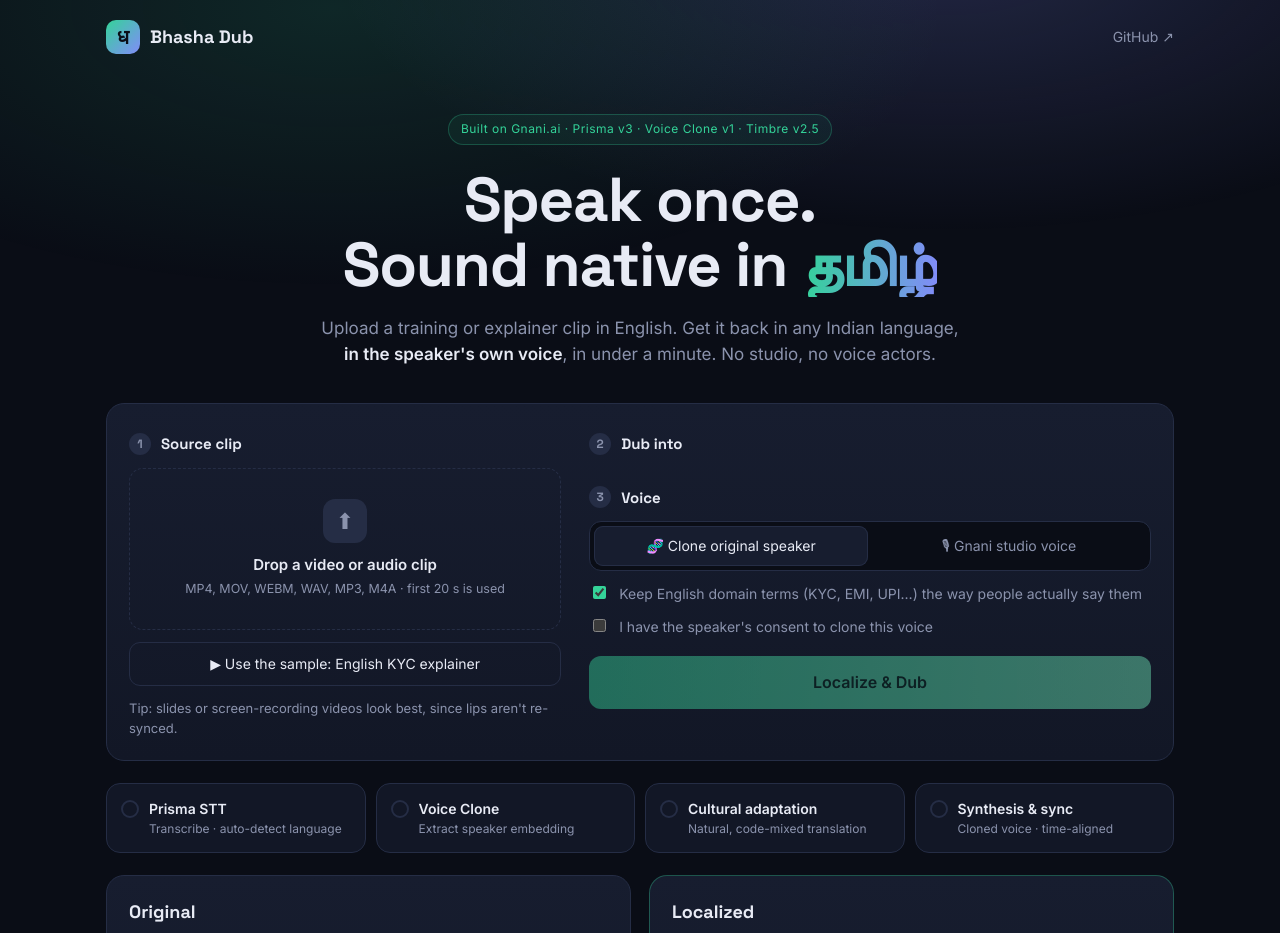
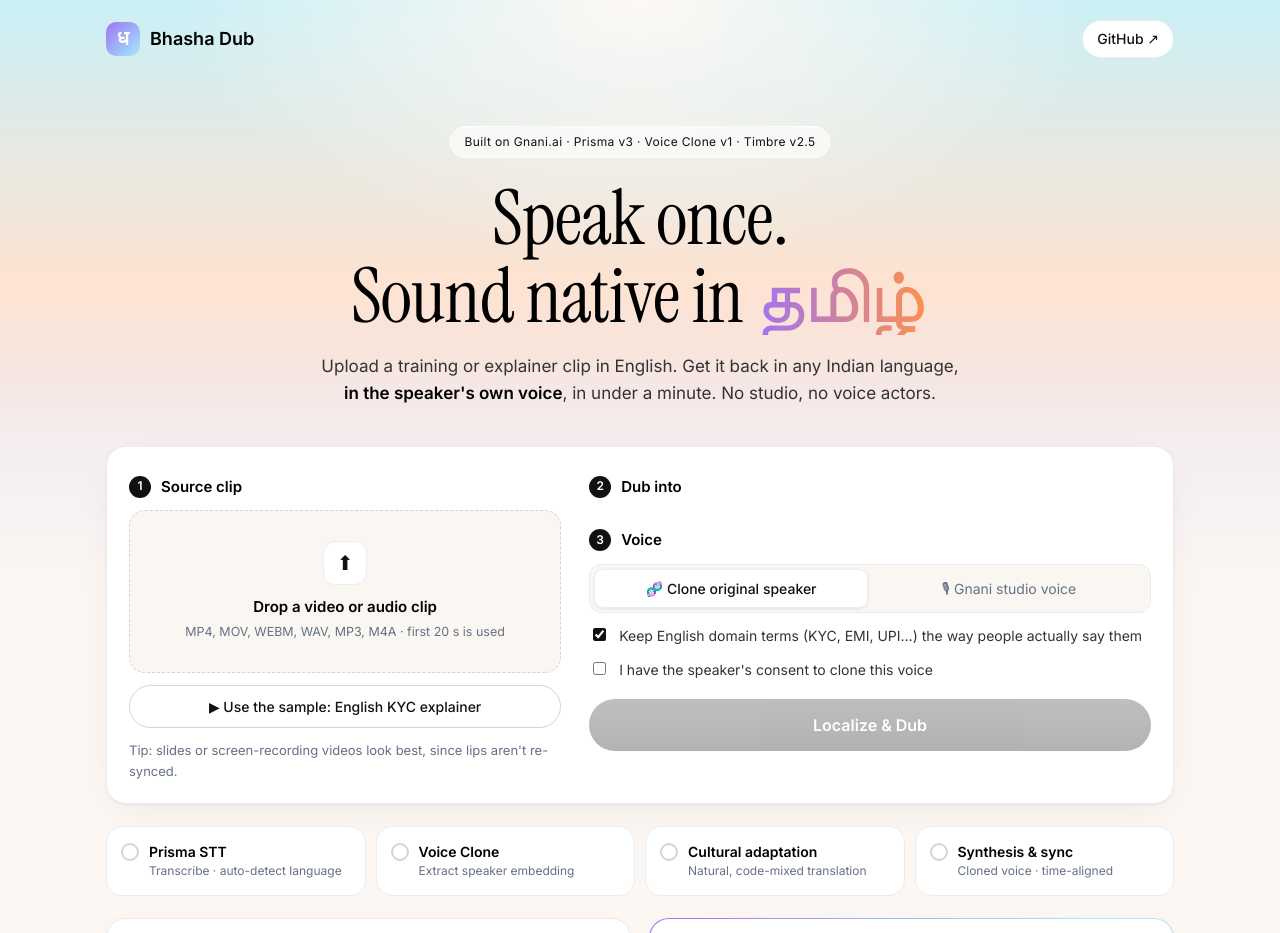
Before and after one commit to Shrutiiicodes/Gnani-aichallenge, a plain HTML site: page static/index.html in a window 1280 px wide. Shown: the top 933 px of the page. Drawn offline with Linux system fonts and the light colour scheme; no server answers.

Commit message:
Retheme frontend to gnani.ai brand palette

```diff
--- a/static/index.html
+++ b/static/index.html
@@ -7,7 +7,7 @@
 <meta name="description" content="Dub training and explainer videos into Indian languages in the speaker's own cloned voice. Built on Gnani.ai Prisma, Voice Clone and Timbre.">
 <link rel="preconnect" href="https://fonts.googleapis.com">
 <link rel="preconnect" href="https://fonts.gstatic.com" crossorigin>
-<link href="https://fonts.googleapis.com/css2?family=Inter:wght@400;500;600&family=Space+Grotesk:wght@500;600;700&display=swap" rel="stylesheet">
+<link href="https://fonts.googleapis.com/css2?family=Inter:wght@400;500;600&family=Instrument+Serif:ital@0;1&display=swap" rel="stylesheet">
 <link rel="stylesheet" href="/static/style.css">
 </head>
 <body>
--- a/static/style.css
+++ b/static/style.css
@@ -1,102 +1,114 @@
+/* Palette taken from gnani.ai: cream/white surfaces, black type, pastel cyan→peach→lavender gradient, purple + orange accents. */
 :root {
-  --bg: #0a0d16; --panel: #121726; --panel2: #171d2f; --line: #252d45;
-  --text: #e8ebf5; --muted: #8b93ad; --accent: #34d399; --accent2: #818cf8; --warn: #f87171;
-  color-scheme: dark;
+  --bg: #fcf7f2; --panel: #ffffff; --panel2: #faf7f2; --line: #eaecf0; --line2: #d0d5dd;
+  --text: #000000; --body: #333333; --muted: #667085;
+  --ink: #111111; --purple: #9f73f4; --orange: #fe914b; --cyan: #a2ebfc; --peach: #ffd3b7; --lav: #e2e0fb;
+  --warn: #d92d20;
+  color-scheme: light;
 }
 * { box-sizing: border-box; }
-body { margin: 0; background: var(--bg); color: var(--text); font: 15px/1.55 Inter, system-ui, sans-serif; }
-.glow { position: fixed; inset: -20vh -10vw auto; height: 70vh; pointer-events: none; z-index: -1;
-  background: radial-gradient(40% 50% at 30% 30%, #34d39922, transparent), radial-gradient(40% 50% at 70% 20%, #818cf833, transparent); }
+body { margin: 0; background: var(--bg); color: var(--body); font: 15px/1.55 Inter, system-ui, sans-serif; }
+.glow { position: absolute; inset: 0 0 auto; height: 620px; pointer-events: none; z-index: -1;
+  background:
+    radial-gradient(60% 70% at 50% 0%, #fffaf5 0%, transparent 60%),
+    linear-gradient(180deg, var(--cyan) 0%, var(--peach) 45%, var(--lav) 80%, var(--bg) 100%);
+  opacity: .55; mask-image: linear-gradient(#000 60%, transparent); -webkit-mask-image: linear-gradient(#000 60%, transparent); }
 .wrap { max-width: 1100px; margin: 0 auto; padding: 0 16px; }
-h1, h2, h3, .brand { font-family: "Space Grotesk", Inter, sans-serif; }
+h1, .serif { font-family: "Instrument Serif", Georgia, serif; font-weight: 400; color: var(--text); }
+h2, h3, .brand { font-family: Inter, system-ui, sans-serif; color: var(--text); }
 button, a.ghost { font: inherit; cursor: pointer; }
 
 .nav { display: flex; justify-content: space-between; align-items: center; padding-top: 20px; padding-bottom: 20px; }
-.brand { font-weight: 700; font-size: 18px; display: flex; gap: 10px; align-items: center; }
-.logo { display: grid; place-items: center; width: 34px; height: 34px; border-radius: 10px; font-size: 20px;
-  background: linear-gradient(135deg, var(--accent), var(--accent2)); color: #0a0d16; }
-.gh { color: var(--muted); text-decoration: none; font-size: 14px; }
-.gh:hover { color: var(--text); }
+.brand { font-weight: 600; font-size: 18px; display: flex; gap: 10px; align-items: center; }
+.logo { display: grid; place-items: center; width: 34px; height: 34px; border-radius: 10px; font-size: 20px; color: #fff;
+  background: linear-gradient(135deg, var(--purple), var(--cyan)); }
+.gh { color: var(--ink); text-decoration: none; font-size: 14px; font-weight: 500; background: #fff; border: 1px solid var(--line);
+  padding: 7px 14px; border-radius: 99px; }
+.gh:hover { border-color: var(--line2); }
 
-.hero { text-align: center; padding: 40px 0 36px; }
-.eyebrow { display: inline-block; font-size: 12px; letter-spacing: .04em; color: var(--accent); border: 1px solid #34d39944;
-  background: #34d39911; padding: 5px 12px; border-radius: 99px; margin: 0 0 22px; }
-h1 { font-size: clamp(34px, 6vw, 62px); line-height: 1.05; margin: 0 0 18px; letter-spacing: -.02em; }
-.rot { background: linear-gradient(90deg, var(--accent), var(--accent2)); -webkit-background-clip: text; background-clip: text;
-  color: transparent; display: inline-block; min-width: 3ch; transition: opacity .3s, transform .3s; }
+.hero { text-align: center; padding: 48px 0 40px; }
+.eyebrow { display: inline-block; font-size: 12px; letter-spacing: .03em; color: var(--ink); border: 1px solid #ffffffaa;
+  background: #ffffff99; backdrop-filter: blur(6px); padding: 6px 14px; border-radius: 99px; margin: 0 0 22px; }
+h1 { font-size: clamp(40px, 7vw, 76px); line-height: 1.02; margin: 0 0 18px; letter-spacing: -.01em; }
+.rot { background: linear-gradient(90deg, var(--purple), var(--orange)); -webkit-background-clip: text; background-clip: text;
+  color: transparent; display: inline-block; min-width: 3ch; padding-right: .08em; transition: opacity .3s, transform .3s; }
 .rot.out { opacity: 0; transform: translateY(8px); }
-.lead { color: var(--muted); max-width: 640px; margin: 0 auto; font-size: 17px; }
+.lead { color: var(--body); max-width: 640px; margin: 0 auto; font-size: 17px; }
 .lead strong { color: var(--text); font-weight: 600; }
 
-.card { background: linear-gradient(180deg, var(--panel2), var(--panel)); border: 1px solid var(--line); border-radius: 18px; padding: 22px; }
+.card { background: var(--panel); border: 1px solid var(--line); border-radius: 20px; padding: 22px;
+  box-shadow: 0 1px 2px #1018280d, 0 12px 40px -12px #10182814; }
 .studio { display: grid; grid-template-columns: 1fr 1.3fr; gap: 28px; }
 .col { display: flex; flex-direction: column; gap: 12px; min-width: 0; }
-h2 { font-size: 15px; margin: 6px 0 0; display: flex; gap: 10px; align-items: center; }
-.n { display: grid; place-items: center; width: 22px; height: 22px; border-radius: 50%; font-size: 12px; background: var(--line); color: var(--muted); }
+h2 { font-size: 15px; font-weight: 600; margin: 6px 0 0; display: flex; gap: 10px; align-items: center; }
+.n { display: grid; place-items: center; width: 22px; height: 22px; border-radius: 50%; font-size: 12px; background: var(--ink); color: #fff; }
 
-.drop { border: 1.5px dashed var(--line); border-radius: 14px; padding: 30px 16px; display: flex; flex-direction: column; align-items: center;
-  text-align: center; gap: 10px; cursor: pointer; transition: border-color .2s, background .2s; color: var(--muted); }
-.drop:hover, .drop.over, .drop:focus-visible { border-color: var(--accent); background: #34d3990a; outline: none; }
-.drop.has { border-style: solid; border-color: #34d39977; color: var(--text); }
-.drop-icon { font-size: 22px; width: 44px; height: 44px; display: grid; place-items: center; border-radius: 12px; background: var(--line); }
+.drop { border: 1.5px dashed var(--line2); border-radius: 16px; padding: 30px 16px; display: flex; flex-direction: column; align-items: center;
+  text-align: center; gap: 10px; cursor: pointer; transition: border-color .2s, background .2s; color: var(--muted); background: var(--panel2); }
+.drop:hover, .drop.over, .drop:focus-visible { border-color: var(--purple); background: #9f73f40d; outline: none; }
+.drop.has { border-style: solid; border-color: var(--purple); color: var(--body); background: #9f73f40a; }
+.drop-icon { font-size: 20px; width: 44px; height: 44px; display: grid; place-items: center; border-radius: 12px; background: #fff;
+  border: 1px solid var(--line); color: var(--ink); }
 .drop b { color: var(--text); }
 .hint { color: var(--muted); font-size: 13px; margin: 0; }
 
 .chips { display: flex; flex-wrap: wrap; gap: 8px; }
-.chips button { background: transparent; border: 1px solid var(--line); color: var(--text); padding: 7px 13px; border-radius: 99px; font-size: 14px; }
-.chips button:hover { border-color: var(--muted); }
-.chips button.on { background: var(--accent); border-color: var(--accent); color: #06291d; font-weight: 600; }
+.chips button { background: #fff; border: 1px solid var(--line); color: var(--ink); padding: 7px 13px; border-radius: 99px; font-size: 14px; }
+.chips button:hover { border-color: var(--line2); }
+.chips button.on { background: var(--ink); border-color: var(--ink); color: #fff; }
 
-.seg { display: grid; grid-template-columns: 1fr 1fr; background: var(--bg); border: 1px solid var(--line); border-radius: 12px; padding: 4px; gap: 4px; }
+.seg { display: grid; grid-template-columns: 1fr 1fr; background: var(--panel2); border: 1px solid var(--line); border-radius: 12px; padding: 4px; gap: 4px; }
 .seg button { background: transparent; border: 0; color: var(--muted); padding: 9px 8px; border-radius: 9px; font-size: 14px; }
-.seg button.on { background: var(--panel2); color: var(--text); box-shadow: inset 0 0 0 1px var(--line); }
-.check { display: flex; gap: 10px; align-items: flex-start; color: var(--muted); font-size: 14px; cursor: pointer; }
-.check input { accent-color: var(--accent); margin-top: 3px; }
+.seg button.on { background: #fff; color: var(--ink); font-weight: 500; box-shadow: 0 1px 3px #10182819, inset 0 0 0 1px var(--line); }
+.check { display: flex; gap: 10px; align-items: flex-start; color: var(--body); font-size: 14px; cursor: pointer; }
+.check input { accent-color: var(--ink); margin-top: 3px; }
 
-.ghost { background: transparent; border: 1px solid var(--line); color: var(--text); padding: 10px 14px; border-radius: 11px;
-  text-decoration: none; text-align: center; font-size: 14px; }
-.ghost:hover { border-color: var(--muted); }
+.ghost { background: #fff; border: 1px solid var(--line2); color: var(--ink); padding: 10px 14px; border-radius: 99px;
+  text-decoration: none; text-align: center; font-size: 14px; font-weight: 500; }
+.ghost:hover { border-color: var(--ink); }
 .ghost:disabled { opacity: .5; cursor: wait; }
-.cta { margin-top: 6px; border: 0; border-radius: 12px; padding: 14px; font-weight: 600; font-size: 16px; color: #06291d;
-  background: linear-gradient(90deg, var(--accent), #6ee7b7); box-shadow: 0 8px 30px #34d39933; transition: transform .1s, opacity .2s; }
+.cta { margin-top: 6px; border: 0; border-radius: 99px; padding: 14px; font-weight: 600; font-size: 16px; color: #fff;
+  background: linear-gradient(180deg, #2a2a2a, #000); box-shadow: 0 8px 24px -6px #00000059; transition: transform .1s, opacity .2s; }
 .cta:hover:not(:disabled) { transform: translateY(-1px); }
-.cta:disabled { opacity: .45; cursor: not-allowed; box-shadow: none; }
+.cta:disabled { opacity: .3; cursor: not-allowed; box-shadow: none; }
 .err { color: var(--warn); font-size: 14px; margin: 0; }
 
 .steps { list-style: none; padding: 0; margin: 22px 0; display: grid; grid-template-columns: repeat(4, 1fr); gap: 10px; }
-.steps li { display: flex; gap: 10px; padding: 14px; border: 1px solid var(--line); border-radius: 14px; background: var(--panel); color: var(--muted); }
-.steps b { display: block; color: var(--text); font-size: 14px; }
+.steps li { display: flex; gap: 10px; padding: 14px; border: 1px solid var(--line); border-radius: 16px; background: #fff; color: var(--muted); }
+.steps b { display: block; color: var(--text); font-size: 14px; font-weight: 600; }
 .steps small { display: block; font-size: 12px; }
-.steps em { font-style: normal; font-size: 12px; color: var(--accent); font-variant-numeric: tabular-nums; }
-.dot { flex: none; width: 18px; height: 18px; border-radius: 50%; border: 2px solid var(--line); margin-top: 2px; }
-.steps li.active { border-color: #818cf888; }
-.steps li.active .dot { border-color: var(--accent2); border-top-color: transparent; animation: spin .8s linear infinite; }
-.steps li.done .dot { background: var(--accent); border-color: var(--accent); }
+.steps em { font-style: normal; font-size: 12px; font-weight: 600; color: var(--orange); font-variant-numeric: tabular-nums; }
+.dot { flex: none; width: 18px; height: 18px; border-radius: 50%; border: 2px solid var(--line2); margin-top: 2px; }
+.steps li.active { border-color: var(--purple); box-shadow: 0 0 0 3px #9f73f41f; }
+.steps li.active .dot { border-color: var(--purple); border-top-color: transparent; animation: spin .8s linear infinite; }
+.steps li.done .dot { border: 0; background: linear-gradient(135deg, var(--purple), var(--cyan)); }
 .steps li.skip { opacity: .5; }
 @keyframes spin { to { transform: rotate(360deg); } }
 
 .results { display: grid; grid-template-columns: 1fr 1fr; gap: 18px; }
 .results .card { display: flex; flex-direction: column; gap: 10px; min-width: 0; }
 .results header { display: flex; justify-content: space-between; align-items: center; gap: 8px; }
-.results h3 { margin: 0; font-size: 18px; }
-.accent { border-color: #34d39955; }
-.pill { font-size: 12px; padding: 3px 10px; border-radius: 99px; background: var(--line); color: var(--muted); }
-.pill.green { background: #34d3991f; color: var(--accent); }
+.results h3 { margin: 0; font-size: 26px; font-family: "Instrument Serif", Georgia, serif; font-weight: 400; }
+.accent { border: 1.5px solid transparent;
+  background: linear-gradient(#fff, #fff) padding-box, linear-gradient(135deg, var(--purple), var(--cyan), var(--peach)) border-box; }
+.pill { font-size: 12px; padding: 3px 10px; border-radius: 99px; background: var(--panel2); border: 1px solid var(--line); color: var(--muted); }
+.pill.green { background: #fe914b1a; border-color: #fe914b55; color: #c2410c; }
 .pill:empty { display: none; }
 .media video, .media audio { width: 100%; border-radius: 12px; display: block; }
 .media video { background: #000; max-height: 340px; }
-.lbl { font-size: 12px; text-transform: uppercase; letter-spacing: .06em; color: var(--muted); margin-top: 4px; }
+.lbl { font-size: 12px; text-transform: uppercase; letter-spacing: .06em; color: var(--muted); margin-top: 4px; font-weight: 500; }
 .lbl small { text-transform: none; letter-spacing: 0; }
-.script { background: var(--bg); border: 1px solid var(--line); border-radius: 12px; padding: 12px 14px; margin: 0; color: var(--text);
+.script { background: var(--panel2); border: 1px solid var(--line); border-radius: 12px; padding: 12px 14px; margin: 0; color: var(--text);
   font: 15px/1.7 Inter, system-ui, sans-serif; width: 100%; resize: vertical; }
-textarea.script:focus { outline: none; border-color: var(--accent2); }
+textarea.script { background: #fff; }
+textarea.script:focus { outline: none; border-color: var(--purple); box-shadow: 0 0 0 3px #9f73f41f; }
 .stats { margin: 0; font-size: 13px; color: var(--muted); font-variant-numeric: tabular-nums; }
 .row { display: flex; gap: 10px; }
 .row > * { flex: 1; }
 
-.how { display: grid; grid-template-columns: repeat(3, 1fr); gap: 18px; margin: 50px 0 20px; }
-.how b { font-family: "Space Grotesk", sans-serif; }
-.how p { color: var(--muted); font-size: 14px; margin: 6px 0 0; }
+.how { display: grid; grid-template-columns: repeat(3, 1fr); gap: 18px; margin: 56px 0 20px; }
+.how b { font-family: "Instrument Serif", Georgia, serif; font-weight: 400; font-size: 24px; color: var(--text); }
+.how p { color: var(--body); font-size: 14px; margin: 6px 0 0; }
 .foot { color: var(--muted); font-size: 13px; padding-top: 24px; padding-bottom: 40px; border-top: 1px solid var(--line); }
 
 @media (max-width: 820px) {
```
